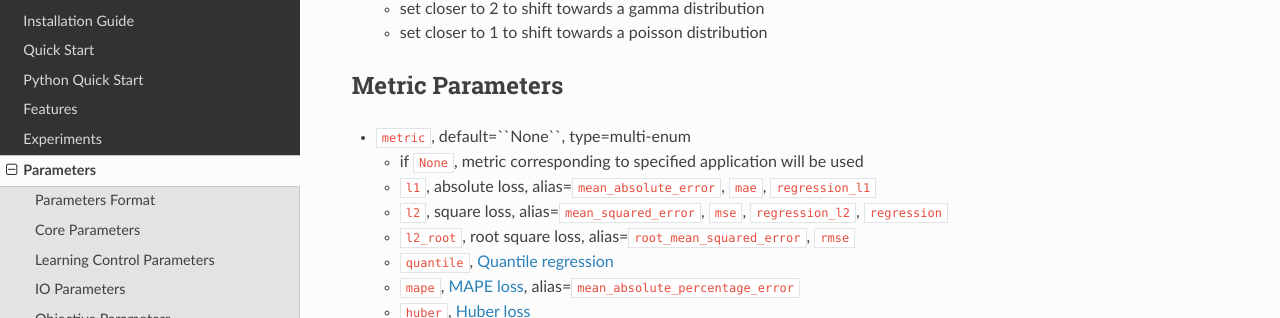
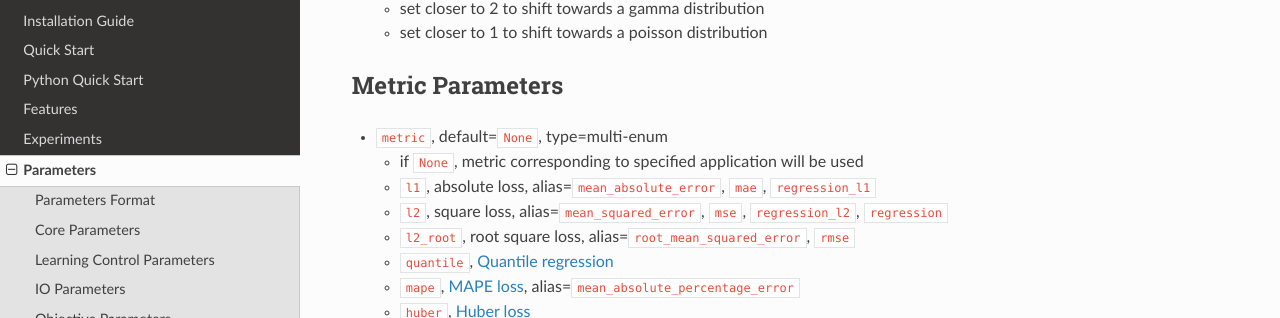
Before and after one commit to microsoft/LightGBM, a Sphinx documentation site: the page built from docs/Parameters.rst, in a window 1280 px wide and 900 px high, scrolled down 7790 px. Shown: the part 131-449 px from the top of the window. Built offline with Sphinx 7.4.7 and the Read the Docs theme 2.0.0, drawn with Linux system fonts in a browser that asks for light colours.

```diff
--- a/docs/Parameters.rst
+++ b/docs/Parameters.rst
@@ -576,7 +576,7 @@ Objective Parameters
 Metric Parameters
 -----------------
 
--  ``metric``, default=``None``, type=multi-enum
+-  ``metric``, default=\ ``None``, type=multi-enum
 
    -  if ``None``, metric corresponding to specified application will be used
 
```
